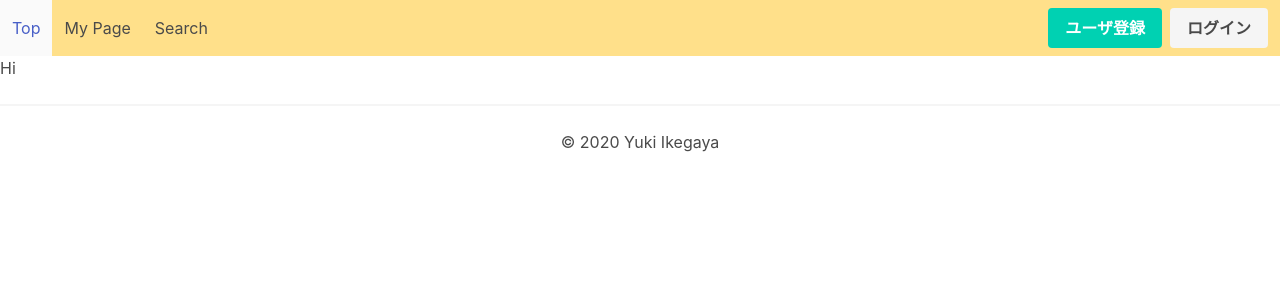
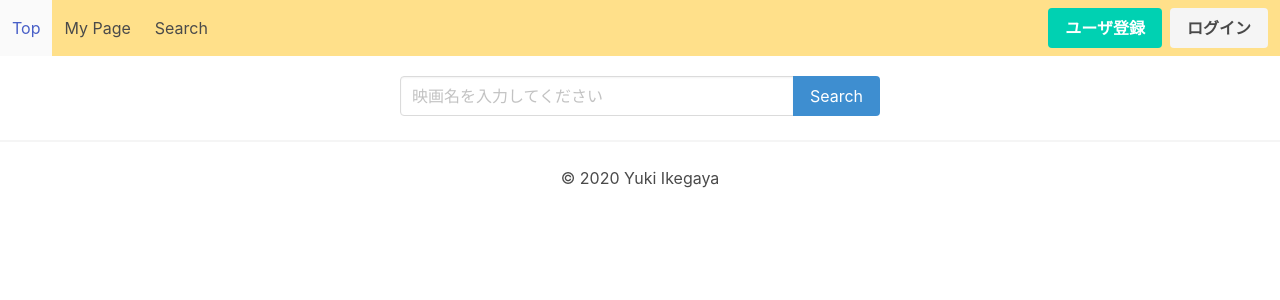
Before and after one commit to ikeyu0806/movie-info, a Next.js app: page /search/movies in a window 1280 px wide. Shown: the top 300 px of the page. Built offline with nearby package versions, Linux system fonts and the light colour scheme.

Commit message:
add input field

```diff
--- a/pages/search/movies.tsx
+++ b/pages/search/movies.tsx
@@ -4,9 +4,27 @@ import React from "react"
 const SearchMoviesPage = (): JSX.Element => {
 
   return (
+    <>
     <Layout title="映画情報サービス">
-      <h1>Hi</h1>
+      <div className="field has-addons has-addons-centered search-field">
+        <div className="control is-expanded">
+          <input className="input" type="text" placeholder="映画名を入力してください" />
+        </div>
+        <div className="control">
+          <a className="button is-info">
+            Search
+          </a>
+        </div>
+      </div>
     </Layout>
+    <style jsx>{`
+      .search-field {
+        margin-top: 20px;
+        margin-left: 400px;
+        margin-right: 400px;
+      }
+    `}</style>
+    </>
   )
 }
 
```
